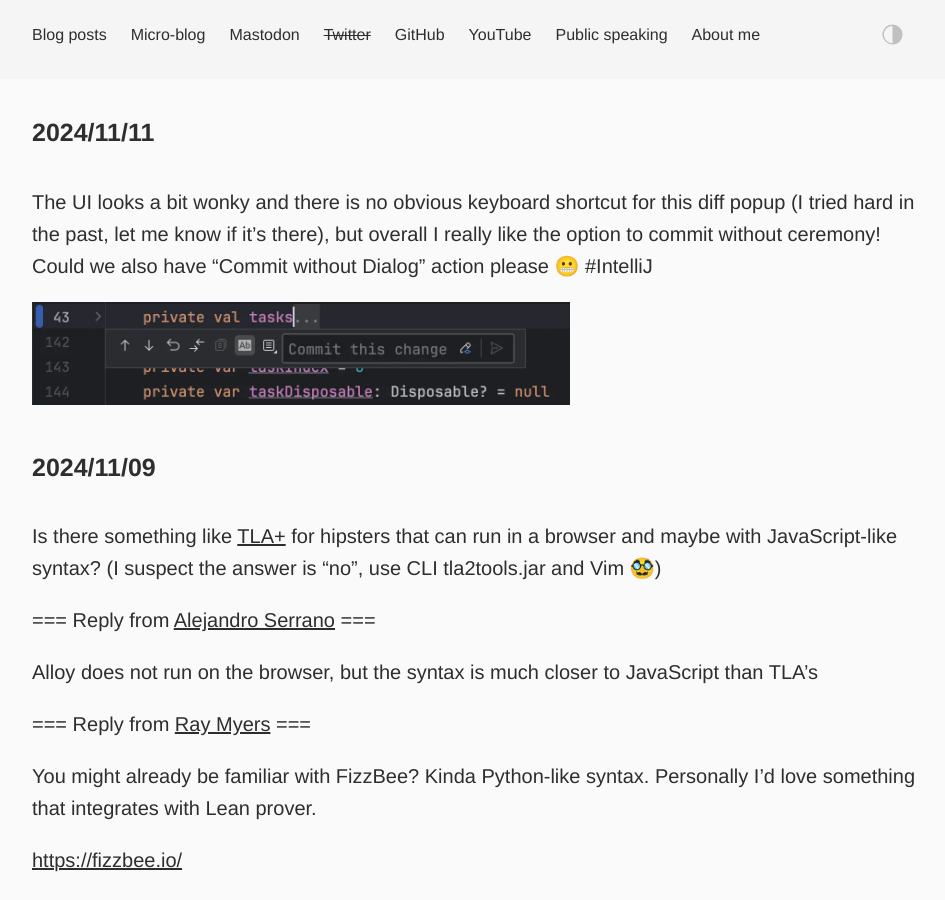
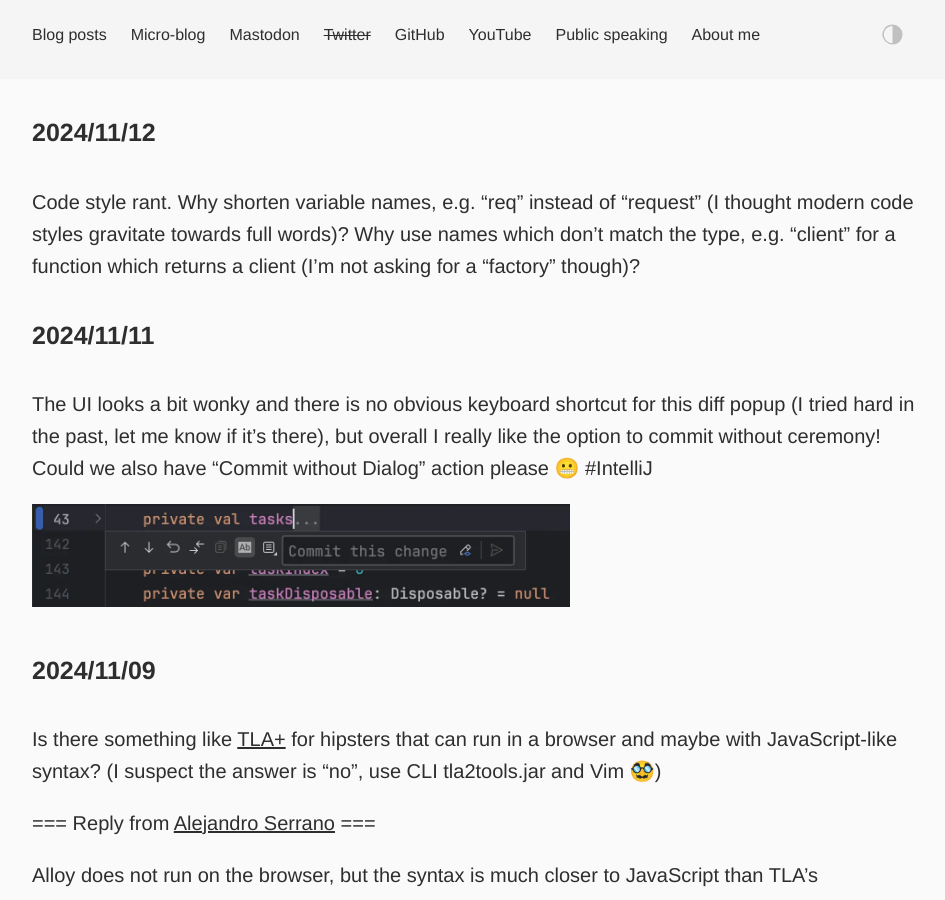
Before and after one commit to dkandalov/dkandalov.github.io, a Jekyll site: the page built from micro-blog.md, in a window 1280 px wide and 900 px high. Shown: the whole window, without its empty margins (160-1105 px from the left). Built offline with Jekyll 4.4.1, drawn with Linux system fonts in a browser that asks for light colours.

Commit message:
updated micro-blog

```diff
--- a/micro-blog.md
+++ b/micro-blog.md
@@ -2,6 +2,9 @@
 layout: post
 permalink: /micro-blog/
 ---
+
+#### 2024/11/12
+Code style rant. Why shorten variable names, e.g. "req" instead of "request" (I thought modern code styles gravitate towards full words)? Why use names which don't match the type, e.g. "client" for a function which returns a client (I'm not asking for a "factory" though)?
 
 #### 2024/11/11
 The UI looks a bit wonky and there is no obvious keyboard shortcut for this diff popup (I tried hard in the past, let me know if it's there), but overall I really like the option to commit without ceremony! Could we also have "Commit without Dialog" action please 😬 #IntelliJ
```
